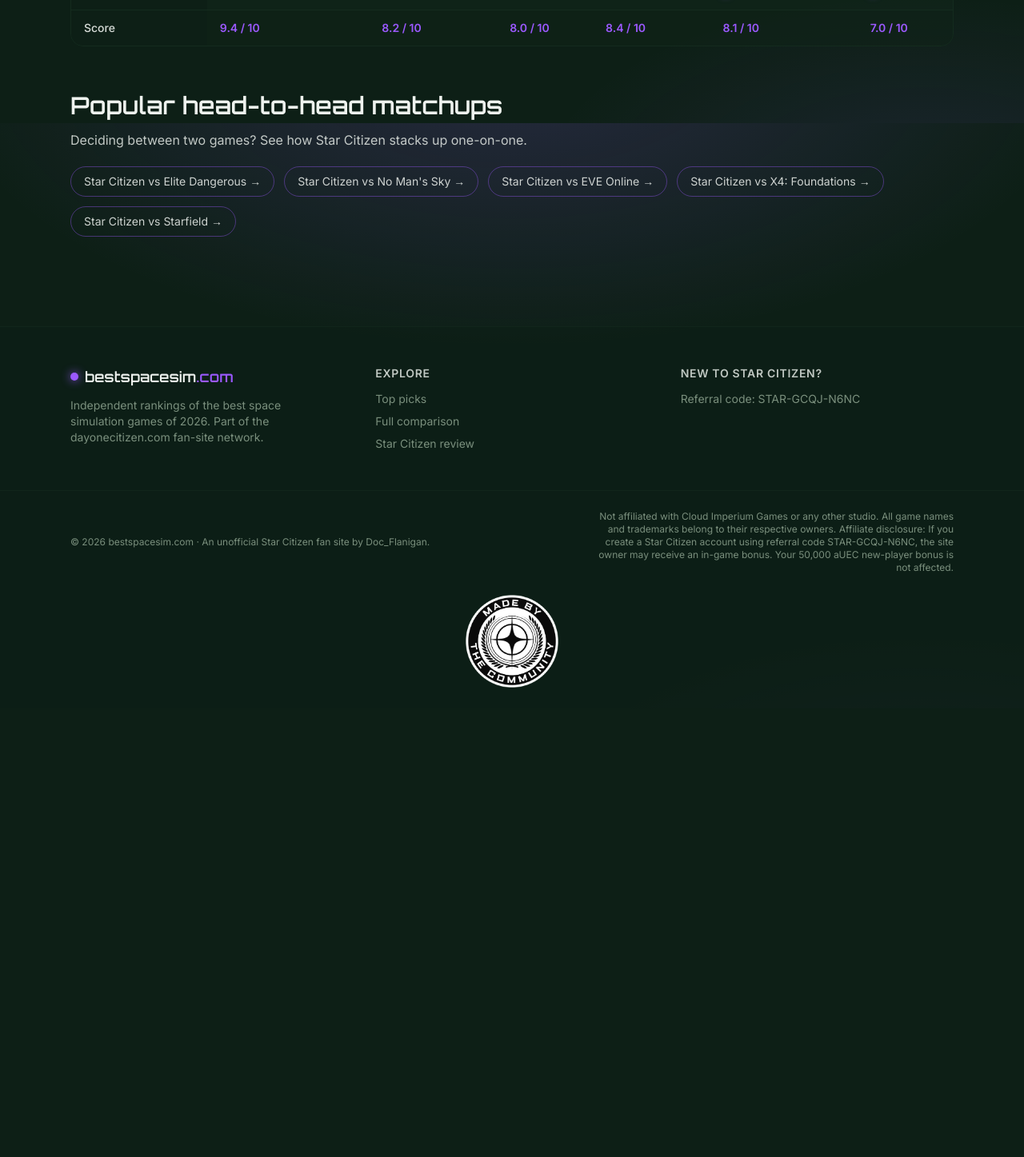
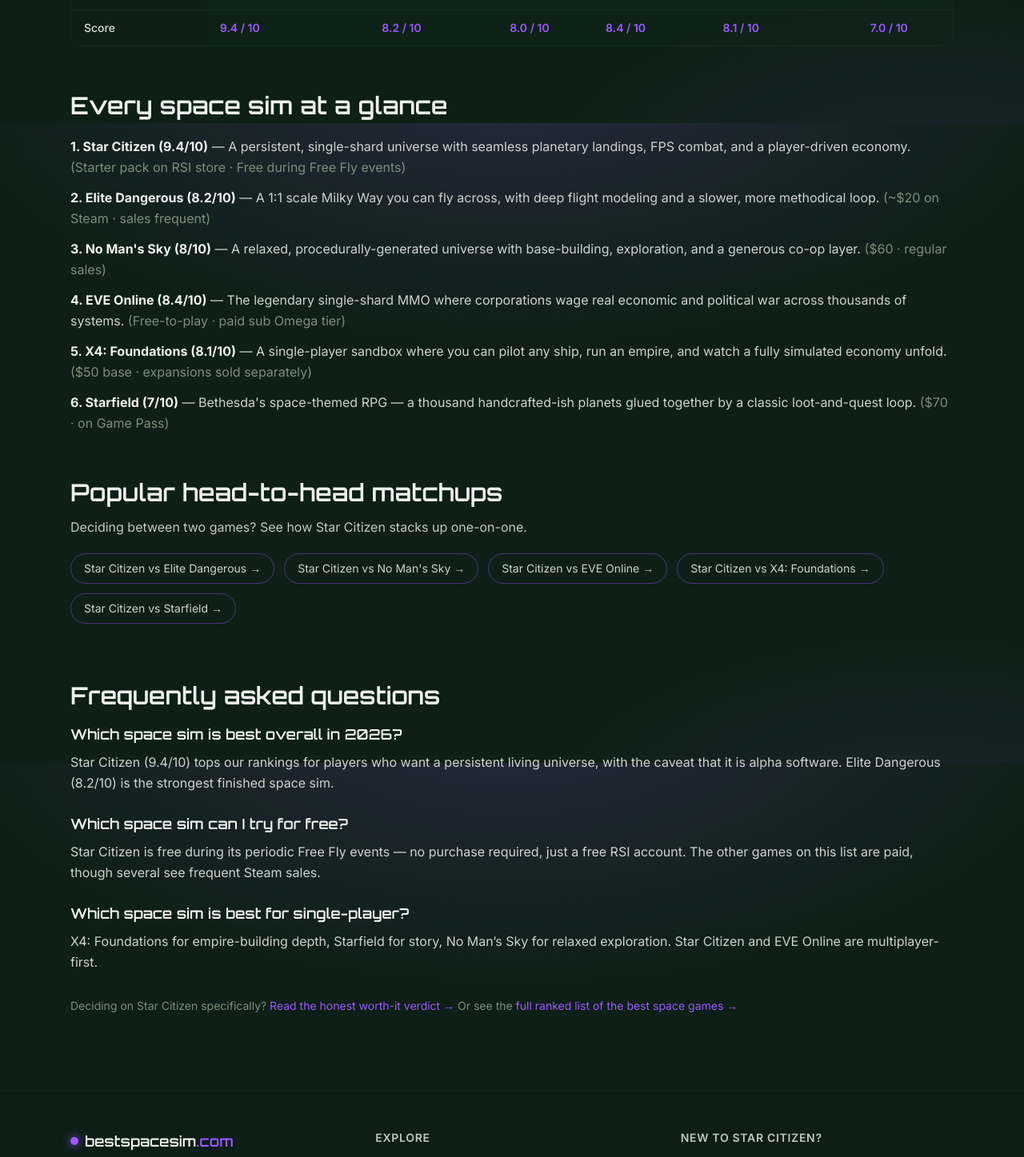
Before and after one commit to doc-flanigan/bestspacesim-site, a Next.js app: page /comparison in a window 1280 px wide. Shown: the part 3046-4493 px from the top of the page at 80% size. Before the commit the page ends 3932 px from the top, so only its background shows below. Built offline with nearby package versions, Linux system fonts and the light colour scheme; no server answers.

Commit message:
seo: comparison page — static at-a-glance list, FAQPage schema, sources

```diff
--- a/src/app/comparison/page.tsx
+++ b/src/app/comparison/page.tsx
@@ -4,15 +4,41 @@
 import { SecondaryButton } from '@/components/SecondaryButton';
 import { GAMES } from '@/data/games';
 import { BreadcrumbsJsonLd } from '@/components/BreadcrumbsJsonLd';
+import { PageSources } from '@/components/PageSources';
 
 export const metadata = {
-  title: 'Space Sim Comparison 2026 — Filter by Price & Multiplayer',
+  title: 'Space Sim Comparison 2026 — 6 Games Scored Side by Side',
   description:
-    'Compare every major space sim of 2026 side by side. Filter by multiplayer, singleplayer, free-to-try, and price to find the right game for you.',
+    'Star Citizen vs Elite Dangerous vs No Man’s Sky vs EVE, X4 & Starfield — scored side by side. Filter by multiplayer, free-to-try, and price to find your game.',
   alternates: { canonical: '/comparison' },
 };
 
+const faqs = [
+  {
+    q: 'Which space sim is best overall in 2026?',
+    a: 'Star Citizen (9.4/10) tops our rankings for players who want a persistent living universe, with the caveat that it is alpha software. Elite Dangerous (8.2/10) is the strongest finished space sim.',
+  },
+  {
+    q: 'Which space sim can I try for free?',
+    a: 'Star Citizen is free during its periodic Free Fly events — no purchase required, just a free RSI account. The other games on this list are paid, though several see frequent Steam sales.',
+  },
+  {
+    q: 'Which space sim is best for single-player?',
+    a: 'X4: Foundations for empire-building depth, Starfield for story, No Man’s Sky for relaxed exploration. Star Citizen and EVE Online are multiplayer-first.',
+  },
+];
+
 export default function ComparisonPage() {
+  const faqJsonLd = {
+    '@context': 'https://schema.org',
+    '@type': 'FAQPage',
+    mainEntity: faqs.map((f) => ({
+      '@type': 'Question',
+      name: f.q,
+      acceptedAnswer: { '@type': 'Answer', text: f.a },
+    })),
+  };
+
   return (
     <>
       <BreadcrumbsJsonLd
@@ -20,6 +46,10 @@
           { name: 'Home', url: '/' },
           { name: 'Comparison', url: '/comparison' },
         ]}
+      />
+      <script
+        type="application/ld+json"
+        dangerouslySetInnerHTML={{ __html: JSON.stringify(faqJsonLd) }}
       />
       <section className="mx-auto max-w-6xl px-4 pt-12 sm:px-6 sm:pt-16">
         <p className="text-xs font-semibold uppercase tracking-[0.25em] text-purple">
@@ -43,6 +73,24 @@
         <ComparisonExplorer games={GAMES} />
       </section>
 
+      <section className="mx-auto mt-14 max-w-6xl px-4 sm:px-6">
+        <h2 className="font-display text-2xl font-semibold text-offwhite sm:text-3xl">
+          Every space sim at a glance
+        </h2>
+        <ol className="mt-5 space-y-3">
+          {[...GAMES]
+            .sort((a, b) => a.rank - b.rank)
+            .map((g) => (
+              <li key={g.id} className="text-base leading-relaxed text-offwhite/85">
+                <strong className="text-offwhite">
+                  {g.rank}. {g.title} ({g.score}/10)
+                </strong>{' '}
+                — {g.tagline} <span className="text-muted">({g.priceLabel})</span>
+              </li>
+            ))}
+        </ol>
+      </section>
+
       <section className="mx-auto mt-14 max-w-6xl px-4 pb-4 sm:px-6">
         <h2 className="font-display text-2xl font-semibold text-offwhite sm:text-3xl">
           Popular head-to-head matchups
@@ -62,6 +110,39 @@
           ))}
         </div>
       </section>
+
+      <section className="mx-auto mt-14 max-w-6xl px-4 sm:px-6">
+        <h2 className="font-display text-2xl font-semibold text-offwhite sm:text-3xl">
+          Frequently asked questions
+        </h2>
+        <div className="mt-4 space-y-6">
+          {faqs.map((f) => (
+            <article key={f.q}>
+              <h3 className="font-display text-lg font-semibold text-offwhite">
+                {f.q}
+              </h3>
+              <p className="mt-2 text-base leading-relaxed text-offwhite/85">
+                {f.a}
+              </p>
+            </article>
+          ))}
+        </div>
+        <p className="mt-8 text-sm text-muted">
+          Deciding on Star Citizen specifically?{' '}
+          <Link
+            href="/is-star-citizen-worth-it"
+            className="text-purple hover:text-purple-dark"
+          >
+            Read the honest worth-it verdict →
+          </Link>{' '}
+          Or see the{' '}
+          <Link href="/best-space-games" className="text-purple hover:text-purple-dark">
+            full ranked list of the best space games →
+          </Link>
+        </p>
+      </section>
+
+      <PageSources route="/comparison" />
     </>
   );
 }
```
